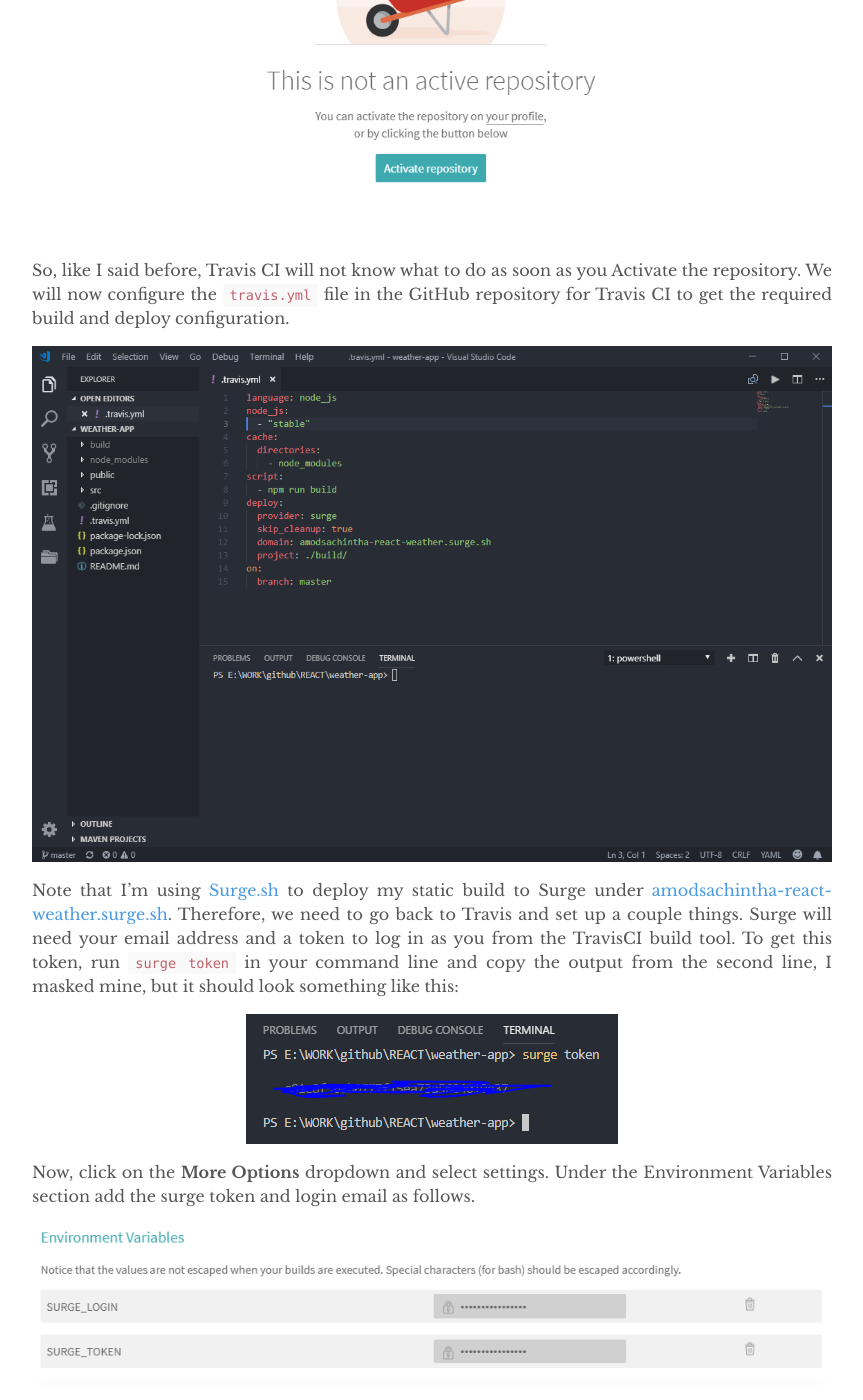
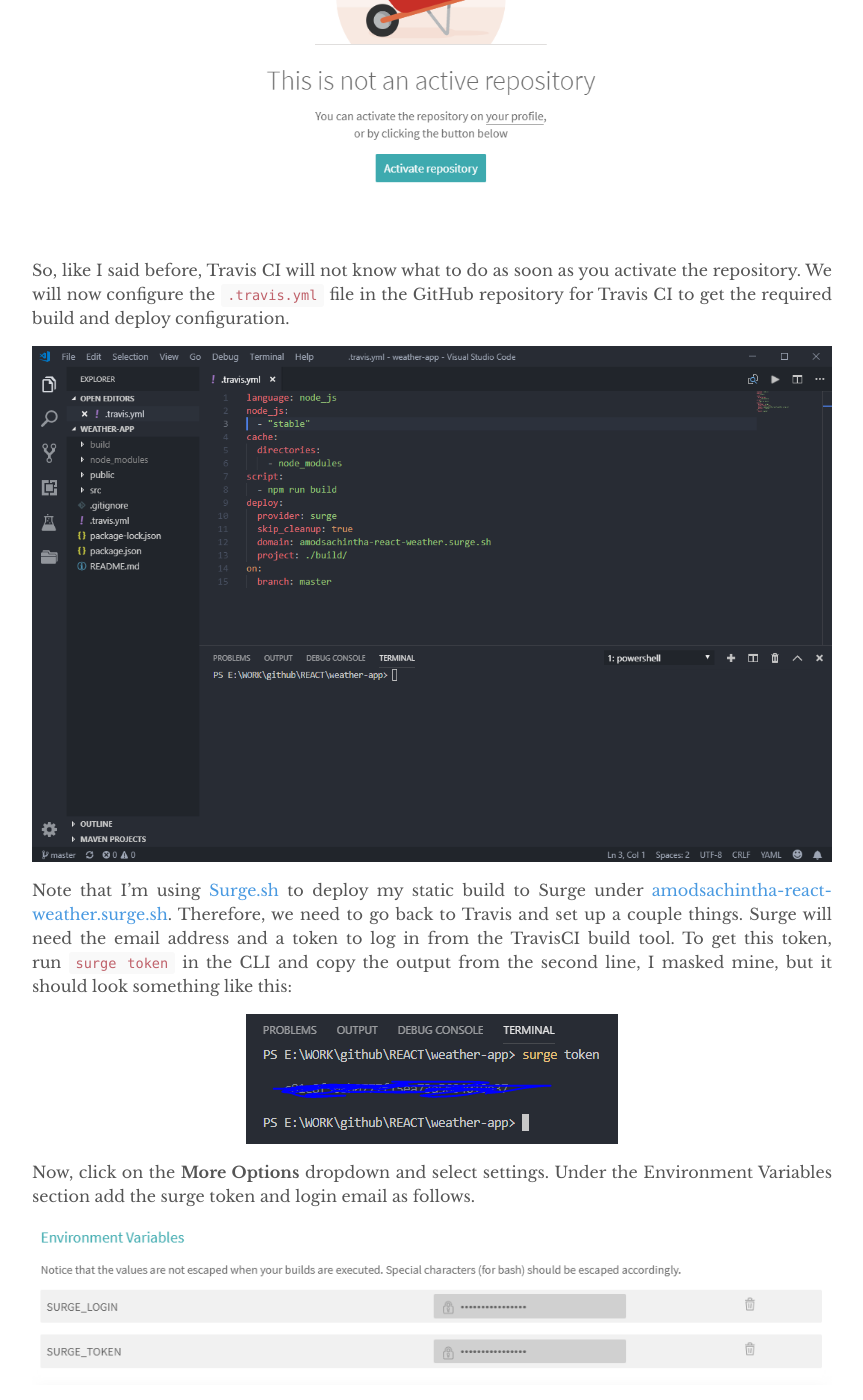
Before and after one commit to amodsachintha/amodsachintha.github.io, a Jekyll site: the page built from _posts/2019-03-16-configuring-travis-ci-for-github.markdown, in a window 1280 px wide and 1400 px high, scrolled down 2209 px. Shown: the whole window, without its empty margins (208-1071 px from the left). Built offline with Jekyll 4.4.1, drawn with Linux system fonts in a browser that asks for light colours; some of the changed text lies outside the part shown.

Commit message:
fixed typos

```diff
--- a/_posts/2019-03-16-configuring-travis-ci-for-github.markdown
+++ b/_posts/2019-03-16-configuring-travis-ci-for-github.markdown
@@ -27,11 +27,11 @@ For this demostration, I’m using my [weather-app](https://github.com/amodsachi
 
 ![Weather-App](/assets/travis-ci/weather-app.PNG "React Weather App")
 
-So, like I said before, Travis CI will not know what to do as soon as you Activate the repository. We will now configure the ``travis.yml`` file in the GitHub repository for Travis CI to get the required build and deploy configuration.
+So, like I said before, Travis CI will not know what to do as soon as you activate the repository. We will now configure the ``.travis.yml`` file in the GitHub repository for Travis CI to get the required build and deploy configuration.
 
 ![travis.yml](/assets/travis-ci/travis.yml.PNG "Travis CI config")
 
-Note that I’m using [Surge.sh](https://surge.sh) to deploy my static build to Surge under [amodsachintha-react-weather.surge.sh](http://amodsachintha-react-weather.surge.sh ). Therefore, we need to go back to Travis and set up a couple things. Surge will need your email address and a token to log in as you from the TravisCI build tool. To get this token, run `surge token` in your command line and copy the output from the second line, I masked mine, but it should look something like this:
+Note that I’m using [Surge.sh](https://surge.sh) to deploy my static build to Surge under [amodsachintha-react-weather.surge.sh](http://amodsachintha-react-weather.surge.sh ). Therefore, we need to go back to Travis and set up a couple things. Surge will need the email address and a token to log in from the TravisCI build tool. To get this token, run `surge token` in the CLI and copy the output from the second line, I masked mine, but it should look something like this:
 
 ![Surge Token](/assets/travis-ci/surge-token.PNG "Surge token")
 
```
Also changed, not shown: other parts of _posts/2019-03-16-configuring-travis-ci-for-github.markdown (+3 -3 lines).
